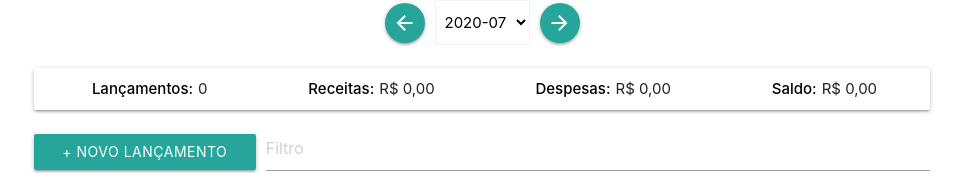
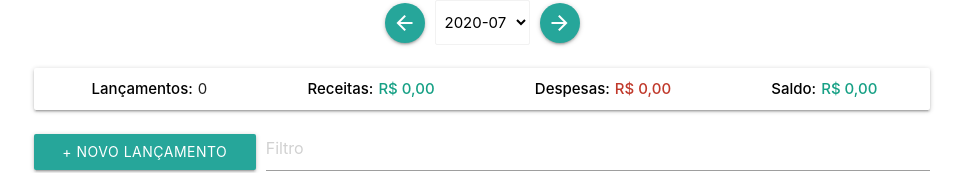
Before and after one commit to mvosouza/igti-df, a React (Create React App) app in the folder client/: page / in a window 1280 px wide. Shown: the part 242-415 px from the top of the page, without its empty margins (158-1121 px from the left). Built offline with nearby package versions, Linux system fonts and the light colour scheme; no server answers.

Commit message:
Style adjustments on some components

```diff
--- a/client/src/Components/Summary.js
+++ b/client/src/Components/Summary.js
@@ -17,9 +17,24 @@ export default function Summary({ transactions }) {
     <div className="card">
       <div className="flex-row-summary">
         <SummaryItem text="Lançamentos" value={transactions.length} />
-        <SummaryItem text="Receitas" value={formatCurrency(revenue)} />
-        <SummaryItem text="Despesas" value={formatCurrency(expenses)} />
-        <SummaryItem text="Saldo" value={formatCurrency(balance)} />
+        <SummaryItem
+          text="Receitas"
+          value={formatCurrency(revenue)}
+          valueStyle={{ fontWeight: '500', color: '#16a085' }}
+        />
+        <SummaryItem
+          text="Despesas"
+          value={formatCurrency(expenses)}
+          valueStyle={{ fontWeight: '500', color: '#c0392b' }}
+        />
+        <SummaryItem
+          text="Saldo"
+          value={formatCurrency(balance)}
+          valueStyle={{
+            fontWeight: '500',
+            color: balance >= 0 ? '#16a085' : '#c0392b',
+          }}
+        />
       </div>
     </div>
   );
--- a/client/src/Components/SummaryItem.js
+++ b/client/src/Components/SummaryItem.js
@@ -4,9 +4,7 @@ export default function SummaryItem({ text, value, valueStyle }) {
   return (
     <div className="summary-item">
       <span className="primary">{text}:</span>
-      <span style={valueStyle} className="">
-        {value}
-      </span>
+      <span style={valueStyle}>{value}</span>
     </div>
   );
 }
--- a/client/src/Components/Transaction.js
+++ b/client/src/Components/Transaction.js
@@ -1,12 +1,12 @@
 import React from 'react';
 import { formatCurrency } from '../helper/formatter';
 
-export default function Transaction({ transaction }) {
+export default function Transaction({ transaction, cardStyle }) {
   const { day, category, description, value, type } = transaction;
   const cardColor = type === '+' ? '#A1F0DC' : '#F0A1A8';
   return (
-    <div style={{ background: cardColor }} className="card">
-      <div style={{ padding: '5px' }} className="row">
+    <div style={{ background: cardColor, ...cardStyle }} className="card">
+      <div style={{ padding: '5px', ...cardStyle }} className="row">
         <div
           style={{
             display: 'flex',
@@ -38,7 +38,9 @@ export default function Transaction({ transaction }) {
               <span style={{ fontWeight: 'bold' }}>{category}</span>
               <span style={{ fontSize: '1.1rem' }}>{description}</span>
             </div>
-            <div style={{ fontSize: '1.8rem' }}>{formatCurrency(value)}</div>
+            <div style={{ fontSize: '1.8rem', fontWeight: 500 }}>
+              {formatCurrency(value)}
+            </div>
           </div>
           <div className="col s1">
             <div
--- a/client/src/Components/Transactions.js
+++ b/client/src/Components/Transactions.js
@@ -14,9 +14,19 @@ export default function Transactions({ items }) {
         <input className="col s6 m9" type="text" placeholder="Filtro" />
       </div>
       <div style={{ fontSize: '1.2rem' }}>
-        {items.map((transaction) => (
-          <Transaction key={transaction._id} transaction={transaction} />
-        ))}
+        {items.map((transaction, index, trans) => {
+          const style =
+            index < trans.length - 1 && transaction.day === trans[index + 1].day
+              ? { marginBottom: '0px' }
+              : {};
+          return (
+            <Transaction
+              key={transaction._id}
+              transaction={transaction}
+              cardStyle={style}
+            />
+          );
+        })}
       </div>
     </div>
   );
```
